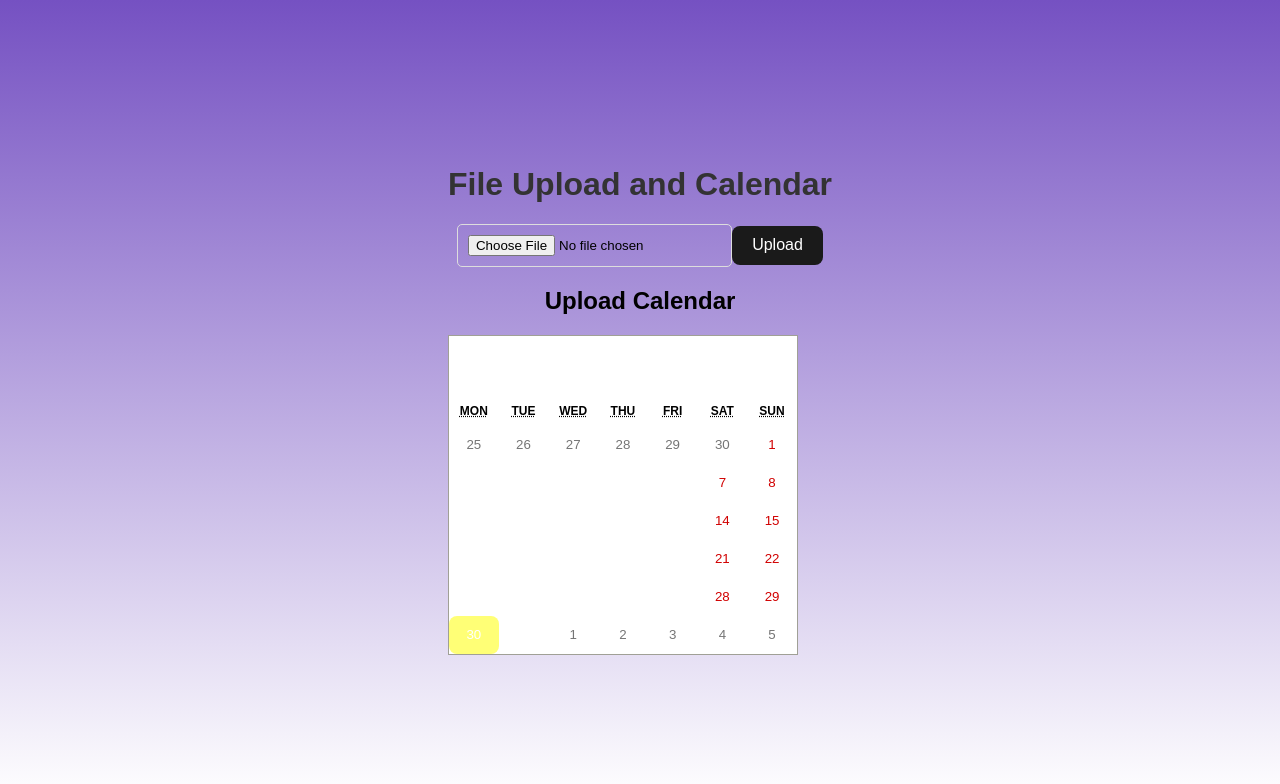
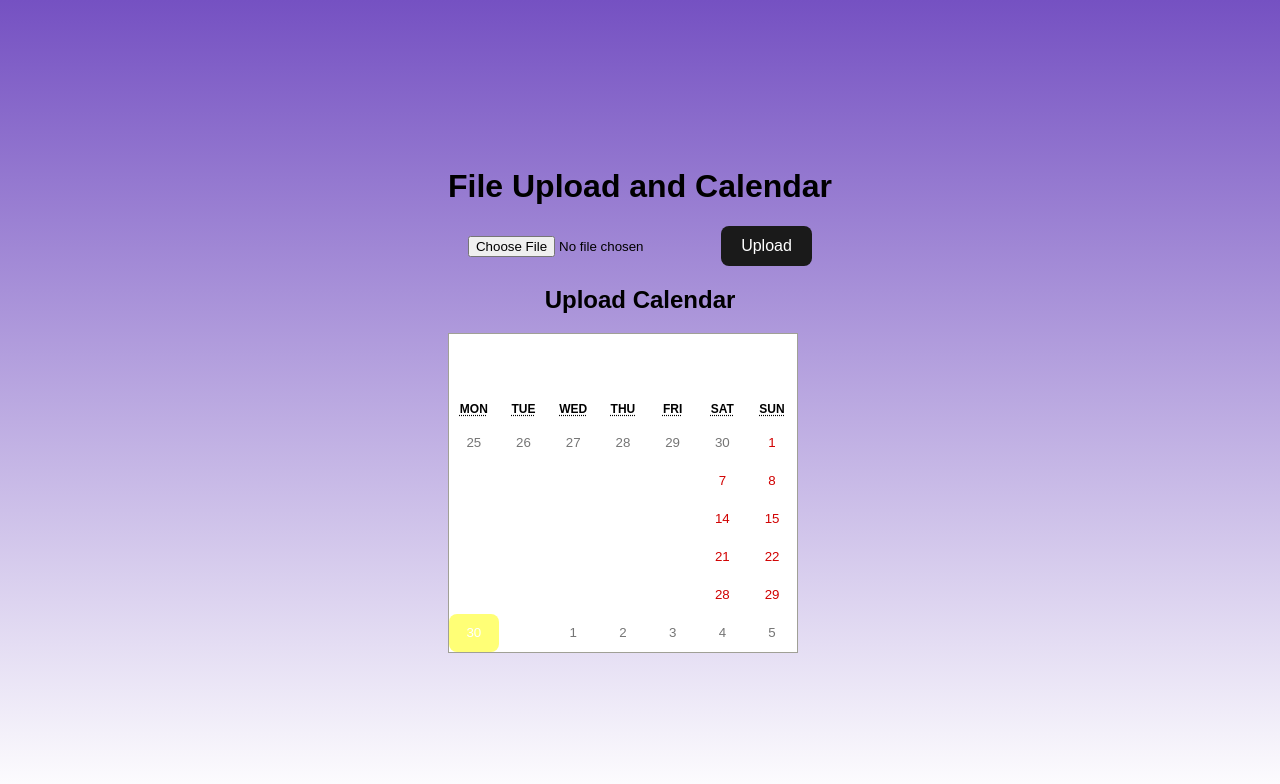
Before and after one commit to BBIL-Team/rajantest, a React (Vite) app: page / in a window 1280 px wide. Shown: the top 784 px of the page. Built offline with nearby package versions, Linux system fonts and the light colour scheme; no server answers; what @aws-amplify/ui-react, aws-amplify would draw is missing.

Commit message:
Update App.css

```diff
--- a/src/App.css
+++ b/src/App.css
@@ -1,35 +1,3 @@
-body {
-  font-family: Arial, sans-serif;
-  margin: 0;
-  padding: 0;
-  background-color: #f9f9f9;
-}
-
-h1 {
-  color: #333;
-}
-
-button {
-  background-color: #007bff;
-  color: white;
-  border: none;
-  border-radius: 5px;
-  cursor: pointer;
-}
-
-button:hover {
-  background-color: #0056b3;
-}
-
-input[type="file"] {
-  border: 1px solid #ddd;
-  padding: 10px;
-  border-radius: 5px;
-}
-
-p {
-  font-size: 16px;
-}
 .App {
   font-family: Arial, sans-serif;
   text-align: center;
```
